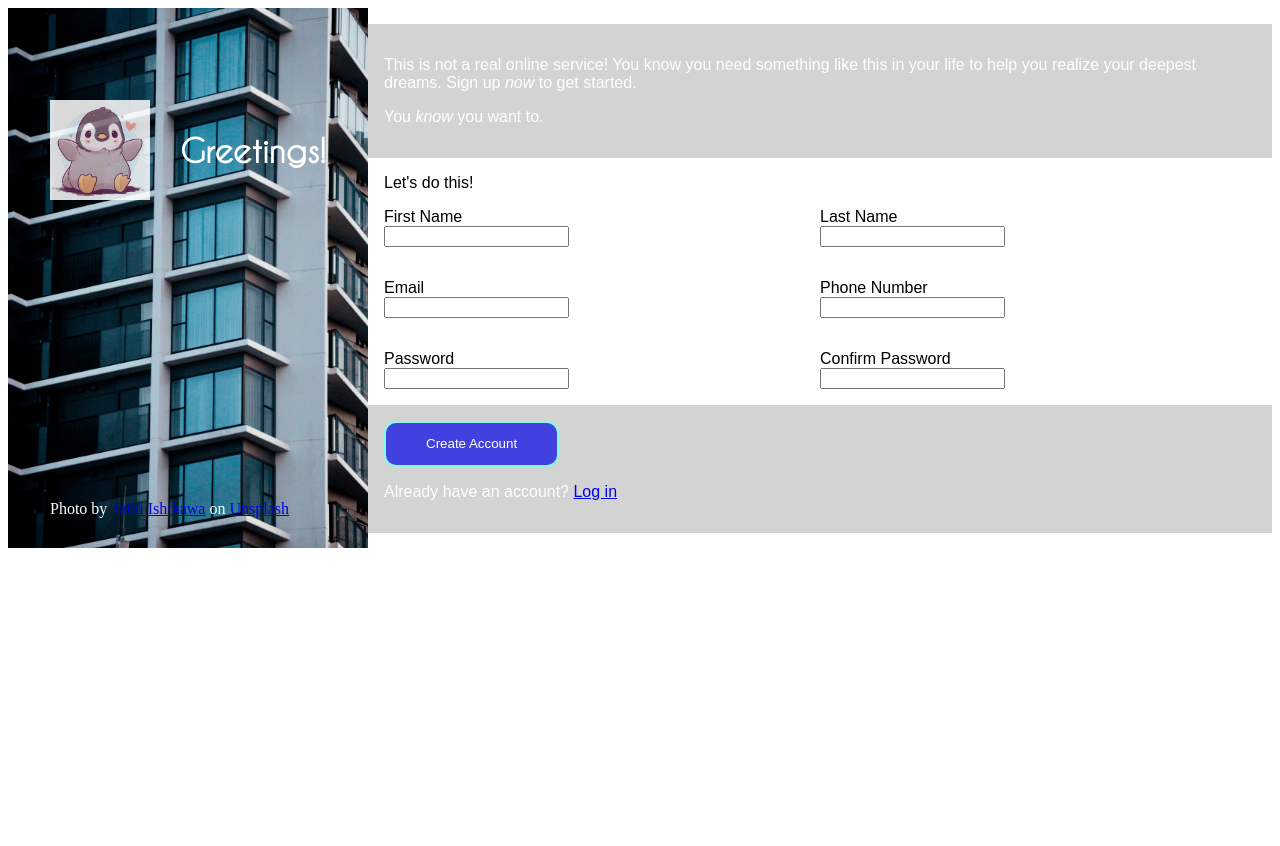
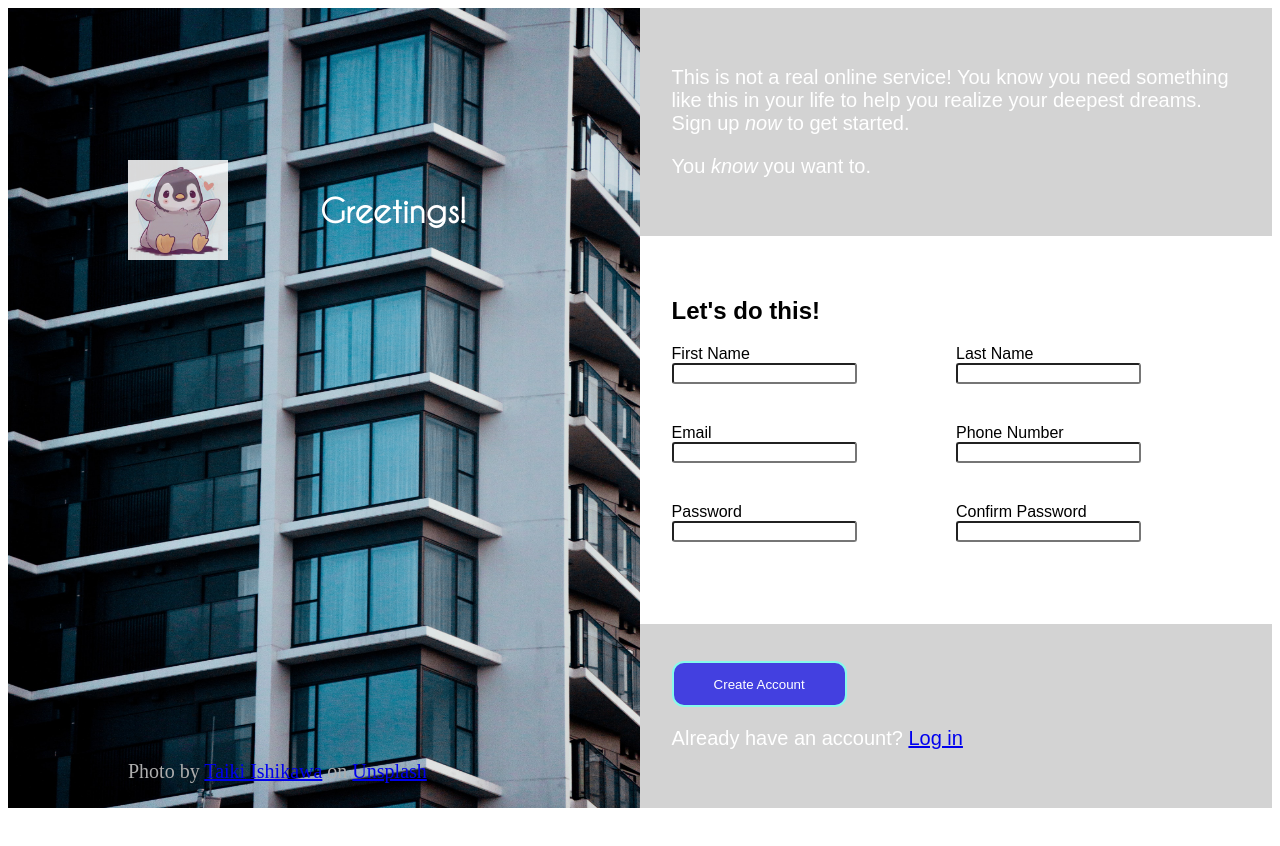
Before and after one commit to cohedx7/sign-up-form, a plain HTML site: page index.html in a window 1280 px wide. After the commit the page ends 816 px from the top, so only its background shows below. Drawn offline with Linux system fonts and the light colour scheme.

Commit message:
changed view settings and colors, updated files

```diff
--- a/index.html
+++ b/index.html
@@ -29,7 +29,7 @@
                 <p>You <em>know</em> you want to.</p>
             </div>
             <div class="form">
-                <span class="form-text">Let's do this!</span>
+                <span class="form-text"><strong>Let's do this!</strong></span>
                 <form action="/submit_page.php" method="post">
                     <div class="row">
                         <div class="col">
--- a/style.css
+++ b/style.css
@@ -10,52 +10,59 @@
 body {
     display: flex;
     flex-direction: row;
-    width: auto;
-    height: 1080px;
-    align-items: flex-start;
-    justify-content: center;
+    width: 100vw;
+    height: 100vh;
+    align-items: space-between;
 }
 
 .left-side {
-    width: auto;
-    height: 720px;
+    width: 50%;
+    height: 100%;
 }
 
 .background-image {
     position: relative;
-    width: auto;
-    max-height: 75%;
+    width: 100%;
+    max-height: 100%;
 }
 
 .right-side {
     display: flex;
     flex-direction: column;
-    justify-content: space-evenly;
-    width: auto;
-    max-height: 75%;
+    justify-content: space-between;
+    width: 50%;
+    max-height: 100%;
     font-family: Arial, Helvetica, sans-serif;
     padding: 0px;
-    margin-top: 1em;
+    margin-top: 0px;
 }
 
 .content-text {
     background-color: lightgray;
-    margin-bottom: 1em;
-    padding: 1em;
+    font-size: 1.25em;
+    padding: 6% 5%;
+}
+
+.form {
+    margin-top: 3%;
+    margin-bottom: 3%;
 }
 
 .sign-up-buttons {
     background-color: lightgray;
-    padding: 1em;
+    font-size: 1.25em;
+    padding: 6% 5%;
 }
 
 .form-text {
-    margin-left: 1em;
+    position: relative;
+    padding: 1.25em 5%;
+    font-size: 1.5em;
 }
 
 .row {
     display: flex;
-    padding: 1em;
+    padding: 1.25em 5%;
 }
 
 .col {
@@ -64,8 +71,8 @@ body {
 
 .logo {
     position: absolute;
-    top: 100px;
-    left: 50px;
+    top: 20%;
+    left: 10%;
     width: auto;
     max-height: 100px;
     opacity: 85%;
@@ -73,15 +80,16 @@ body {
 
 .credits {
     position: absolute;
-    top: 500px;
-    left: 50px;
-    color: white;
+    top: 95%;
+    left: 10%;
+    color: rgb(173, 173, 173);
+    font-size: 1.25em;
 }
 
 .logo-text {
     position: absolute;
-    top: 100px;
-    left: 180px;
+    top: 20%;
+    left: 25%;
     color: white;
     font-size: 32px;
     font-family: my-main-font, sans-serif;
@@ -95,6 +103,24 @@ button {
     border-style: solid;
     color: white;
     background-color: rgb(67, 64, 224);
+    transition-duration: 0.3s;
+}
+
+button:hover {
+    background-color: rgb(119, 0, 255);
+    border-color: rgb(151, 0, 0);
+    border-style: double;
+    color: black;
+}
+
+input {
+    outline-color: rgba(0, 0, 0, 0.5);
+    border-radius: 3px;
+    transition: 0.3s;
+}
+
+input:focus {
+    outline-color: rgb(207, 0, 0);
 }
 
 .content-text > p {
@@ -102,5 +128,5 @@ button {
 }
 
 .sign-up-buttons > p {
-    color: white;
+    color: rgb(255, 255, 255);
 }
```
Also changed, not shown: 1 other file.
